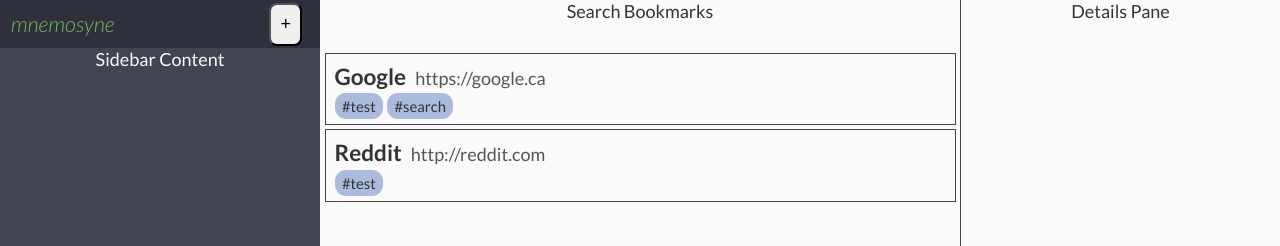
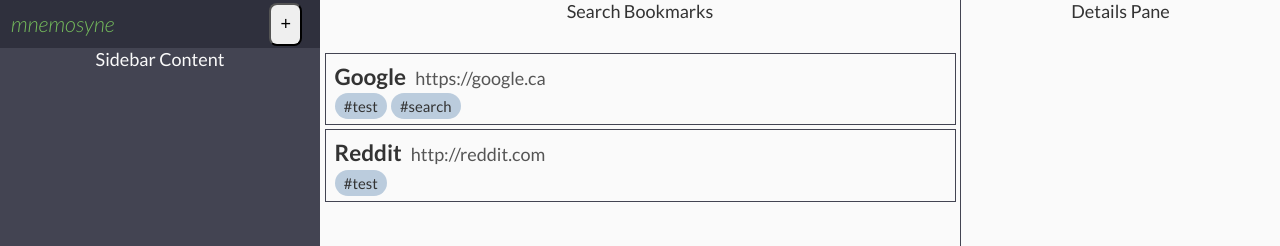
Before and after one commit to zixialu/mnemosyne, a React (Create React App) app: page / in a window 1280 px wide. Shown: the top 246 px of the page. Built offline with nearby package versions, Linux system fonts and the light colour scheme.

Commit message:
Tweak tag styling

```diff
--- a/src/styles/_colors.scss
+++ b/src/styles/_colors.scss
@@ -9,4 +9,4 @@
 $text-dark: #333333;
 $text-dark-muted: #555555;
 
-$tab-highlight-color: #AABBDD;
+$tab-highlight-color: #BBCCDD;
--- a/src/styles/bookmarkCell.scss
+++ b/src/styles/bookmarkCell.scss
@@ -29,9 +29,9 @@
 
   .bookmark-tag {
     background-color: $tab-highlight-color;
-    border-radius: 0.75em;
+    border-radius: 1em; /* This is larger than 50% height, it'll scale down */
 
-    padding: 0.25em 0.5em;
+    padding: 0.25em 0.625em;
     margin-inline-end: 0.25em;
   }
 }
```
